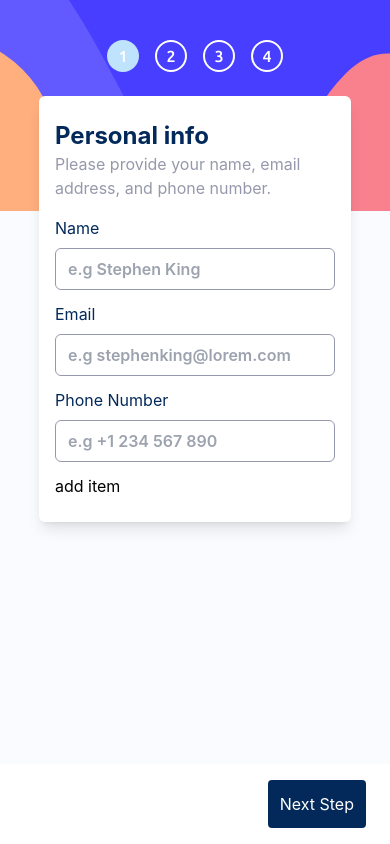
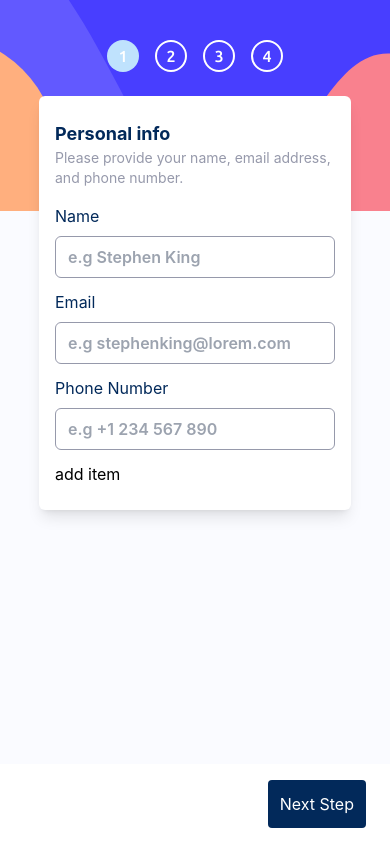
Before and after one commit to jeremiahlateef/multiform, a React (Vite) app: page / in a window 390 px wide. Built offline with nearby package versions, Linux system fonts and the light colour scheme.

Commit message:
changed the font-size

```diff
--- a/src/components/Header.jsx
+++ b/src/components/Header.jsx
@@ -9,10 +9,10 @@ const Header = ({ number }) => {
   return (
     <>
       <div className="mb-4 md:mb-8 ">
-        <h1 className="text-marineBlue w-full font-bold text-2xl md:text-3xl">
+        <h1 className="text-marineBlue w-full font-bold text-lg md:text-3xl">
           {title}
         </h1>
-        <p className="text-gray">{text}</p>
+        <p className="text-gray text-sm md:text-base">{text}</p>
       </div>
     </>
   );
```
